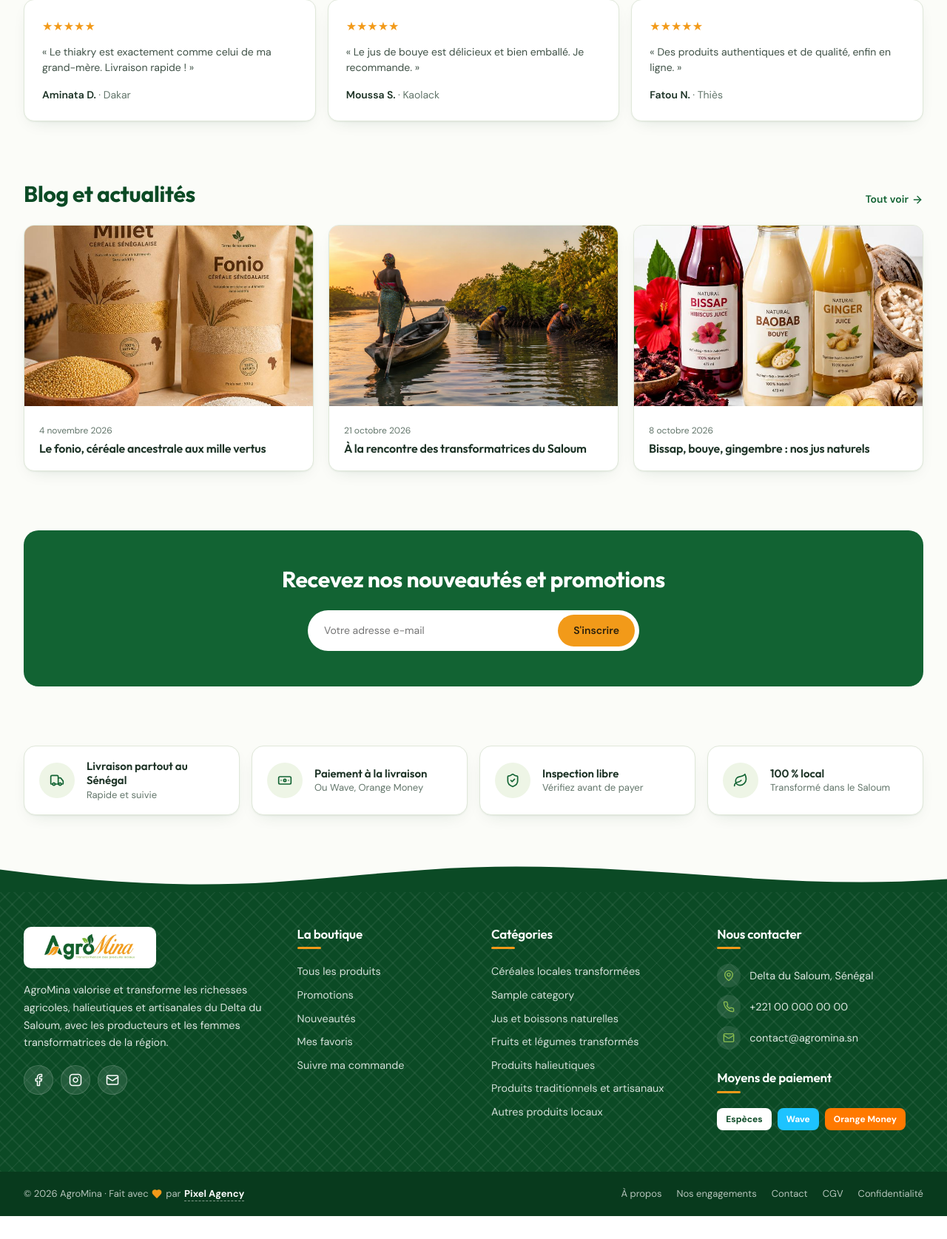
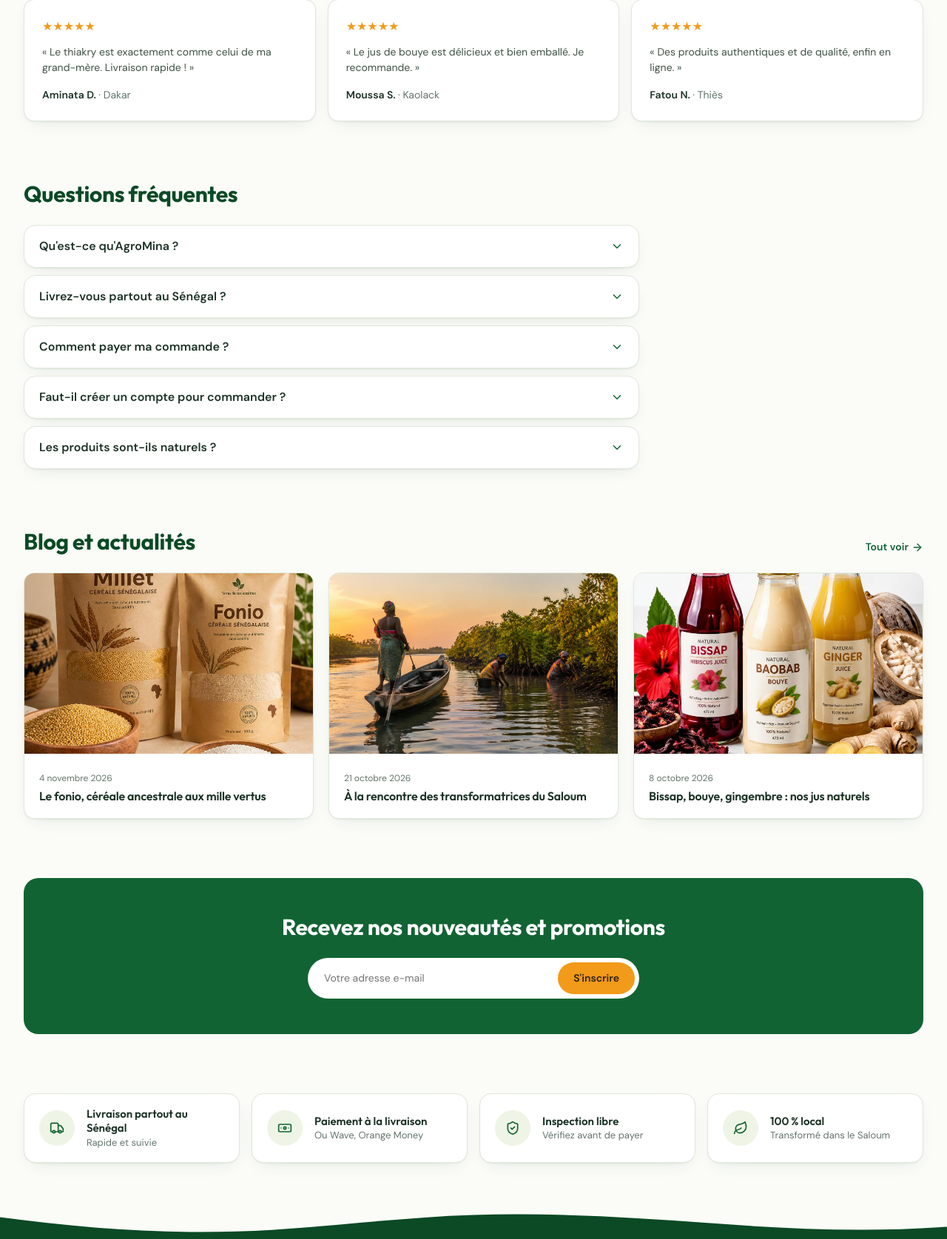
Before and after one commit to mr-flash87/agromina, a PHP site: page / in a window 1280 px wide. Shown: the part 3714-5389 px from the top of the page at 74% size. Before the commit the page ends 5358 px from the top, so only its background shows below. Run offline with PHP 8.4, Linux system fonts and the light colour scheme; tables that the repository leaves empty hold one stand-in row (values such as "Sample post"); grey boxes marked "Sample" are stand-in pictures; some libraries are stand-ins or nearby versions.

Commit message:
HTTPS forcé sur agrominasn.com, en-têtes de sécurité, cache longue durée et FAQ d'accueil
Co-Authored-By: Claude Opus 5.5 <noreply@anthropic.com>
Claude-Session: https://claude.ai/code/session_01H27MHGon4iPazKGphajLsq

```diff
--- a/index.php
+++ b/index.php
@@ -5,7 +5,21 @@ $products = get_products();
 $best = array_slice(array_values(array_filter($products, fn($p) => $p['best_seller'])), 0, 4);
 $news = array_slice(array_values(array_filter($products, fn($p) => $p['is_new'])), 0, 4);
 
-page_header(['active' => '']);
+// Questions fréquentes : contenu utile aux visiteurs et aux recherches Google (« produits locaux Sénégal », « livraison »…)
+$faq = [
+    ["Qu'est-ce qu'AgroMina ?", "AgroMina transforme et vend en ligne des produits locaux du Delta du Saloum, au Sénégal : céréales prêtes à cuisiner (thiakry, arraw, fonio), jus naturels de bissap, de bouye et de gingembre, fruits transformés, poisson fumé, crevettes séchées, miel des mangroves et sel du Saloum."],
+    ['Livrez-vous partout au Sénégal ?', 'Oui. Nous livrons à Dakar, Kaolack, Fatick, Thiès, Saint-Louis, Ziguinchor et dans toutes les villes du Sénégal. Les frais de livraison sont de ' . fcfa((int) cfg('delivery_fee', 1500)) . ' et nous vous appelons avant chaque livraison.'],
+    ['Comment payer ma commande ?', 'Vous payez en espèces à la livraison, après avoir vérifié vos produits, ou par Wave et Orange Money. Aucune donnée bancaire n\'est demandée sur le site.'],
+    ['Faut-il créer un compte pour commander ?', 'Non. Ajoutez vos produits au panier, indiquez votre nom, votre numéro WhatsApp et votre adresse, et c\'est fait. Vous pouvez aussi commander directement sur WhatsApp.'],
+    ['Les produits sont-ils naturels ?', 'Nos produits sont transformés à partir de matières premières locales, selon des recettes traditionnelles, par des producteurs et des femmes transformatrices du Delta du Saloum. Nos jus sont sans conservateur.'],
+];
+page_header([
+    'active' => '',
+    'schema' => [[
+        '@type' => 'FAQPage',
+        'mainEntity' => array_map(fn($f) => ['@type' => 'Question', 'name' => $f[0], 'acceptedAnswer' => ['@type' => 'Answer', 'text' => $f[1]]], $faq),
+    ]],
+]);
 ?>
 <section class="container">
   <div class="hero">
@@ -101,6 +115,15 @@ page_header(['active' => '']);
   </div>
 </section>
 
+<section class="container section">
+  <div class="section-head"><h2 class="section-title">Questions fréquentes</h2></div>
+  <div class="faq">
+    <?php foreach ($faq as [$fq, $fa]): ?>
+      <details class="card faq-item"><summary><?= e($fq) ?><?= icon('chevron-down') ?></summary><p><?= e($fa) ?></p></details>
+    <?php endforeach; ?>
+  </div>
+</section>
+
 <?php $latest = get_posts(true, 3); if ($latest): ?>
 <section class="container section">
   <div class="section-head"><h2 class="section-title">Blog et actualités</h2><a class="see-all" href="<?= e(url('blog')) ?>">Tout voir <?= icon('arrow-right') ?></a></div>
```
Also changed, not shown: .htaccess.
